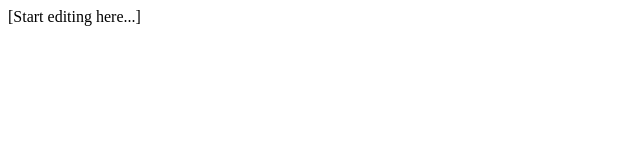
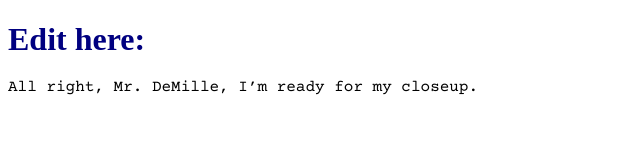
Before and after one commit to ianadiwibowo/ubud, an Electron app: page editor.html in a window 800 px wide. Shown: the whole page, without its empty margins (0-640 px from the left). Drawn offline with nearby package versions, Linux system fonts and the light colour scheme; no server answers.

Commit message:
Use Courier Prime for editor font

```diff
--- /dev/null
+++ b/assets/css/global.css
@@ -0,0 +1,36 @@
+h1 {
+  color: navy;
+}
+
+#editor-div {
+  font-family: 'Courier Prime';
+  font-weight: normal;
+}
+
+@font-face {
+  font-family: 'Courier Prime';
+  src: url('../fonts/courier-prime.ttf') format('truetype');
+  font-weight: normal;
+  font-style: normal;
+}
+
+@font-face {
+  font-family: 'Courier Prime';
+  src: url('../fonts/courier-prime-italic.ttf') format('truetype');
+  font-weight: normal;
+  font-style: italic;
+}
+
+@font-face {
+  font-family: 'Courier Prime';
+  src: url('../fonts/courier-prime-bold.ttf') format('truetype');
+  font-weight: bold;
+  font-style: normal;
+}
+
+@font-face {
+  font-family: 'Courier Prime';
+  src: url('../fonts/courier-prime-bold-italic.ttf') format('truetype');
+  font-weight: bold;
+  font-style: italic;
+}
--- a/editor.html
+++ b/editor.html
@@ -3,6 +3,7 @@
   <head>
     <meta charset="UTF-8">
     <title>Hello World!</title>
+    <link rel="stylesheet" type="text/css" href="assets/css/global.css" />
     <style>
       [contenteditable="true"]:active, [contenteditable="true"]:focus {
         border: 1px solid red;
@@ -11,8 +12,9 @@
     </style>
   </head>
   <body>
+    <h1>Edit here:</h1>
     <div id="editor-div" contenteditable="true" class="mousetrap">
-      [Start editing here...]
+      All right, Mr. DeMille, I’m ready for my closeup.
     </div>
   </body>
 
```
Also changed, not shown: assets/fonts/courier-prime-bold-italic.ttf (added), assets/fonts/courier-prime-bold.ttf (added), assets/fonts/courier-prime-italic.ttf (added), assets/fonts/courier-prime.ttf (added).
